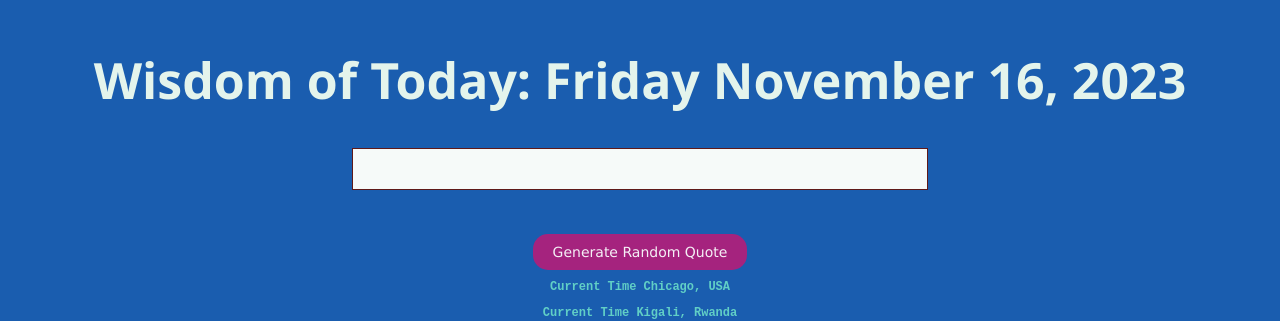
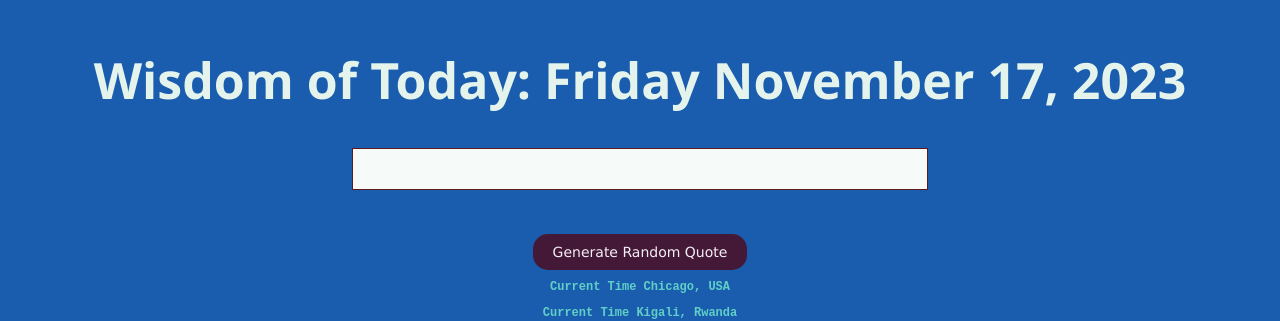
Before and after one commit to Lande21/RandomQuote, a React (Create React App) app: page / in a window 1280 px wide. Shown: the part 171-492 px from the top of the page. Built offline with nearby package versions, Linux system fonts and the light colour scheme; no server answers.

Commit message:
changes of the date

```diff
--- a/src/QuoteDisplay.js
+++ b/src/QuoteDisplay.js
@@ -61,7 +61,7 @@ function QuoteDisplay() {
   return (
     <div>
 
-      <h1>Wisdom of Today: Friday November 16, 2023</h1>
+      <h1>Wisdom of Today: Friday November 17, 2023</h1>
       <div class="quote-container">
       <blockquote className="quote">{quote}
       </blockquote>
--- a/src/quotedisplay.css
+++ b/src/quotedisplay.css
@@ -1,7 +1,7 @@
 /* quoteDisplay.css */
 .button {
     padding: 10px 20px;
-    background-color: rgb(165, 35, 126);
+    background-color: rgb(68, 24, 55);
     border: none;
     border-radius: 15px;
     cursor: pointer;
@@ -16,7 +16,7 @@
     text-align: center; /* Center-align the quote text */
   }
   .quote{
-    color: rgb(36, 8, 8);
+    color: rgb(106, 13, 13);
     font-size: 24px;
     padding: 20px; /* Add padding around the quote */
     border: 1px solid rgb(94, 25, 25);
```
